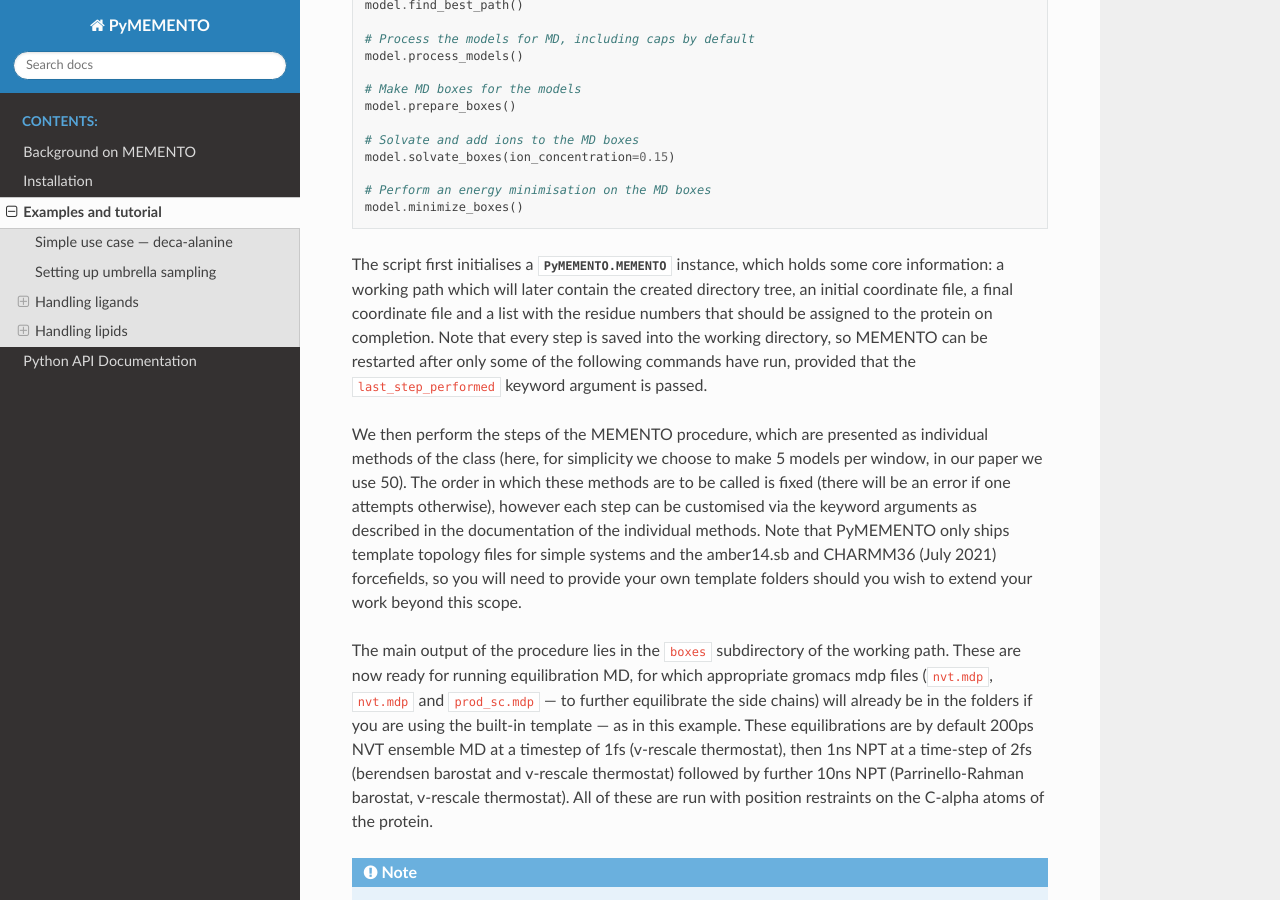
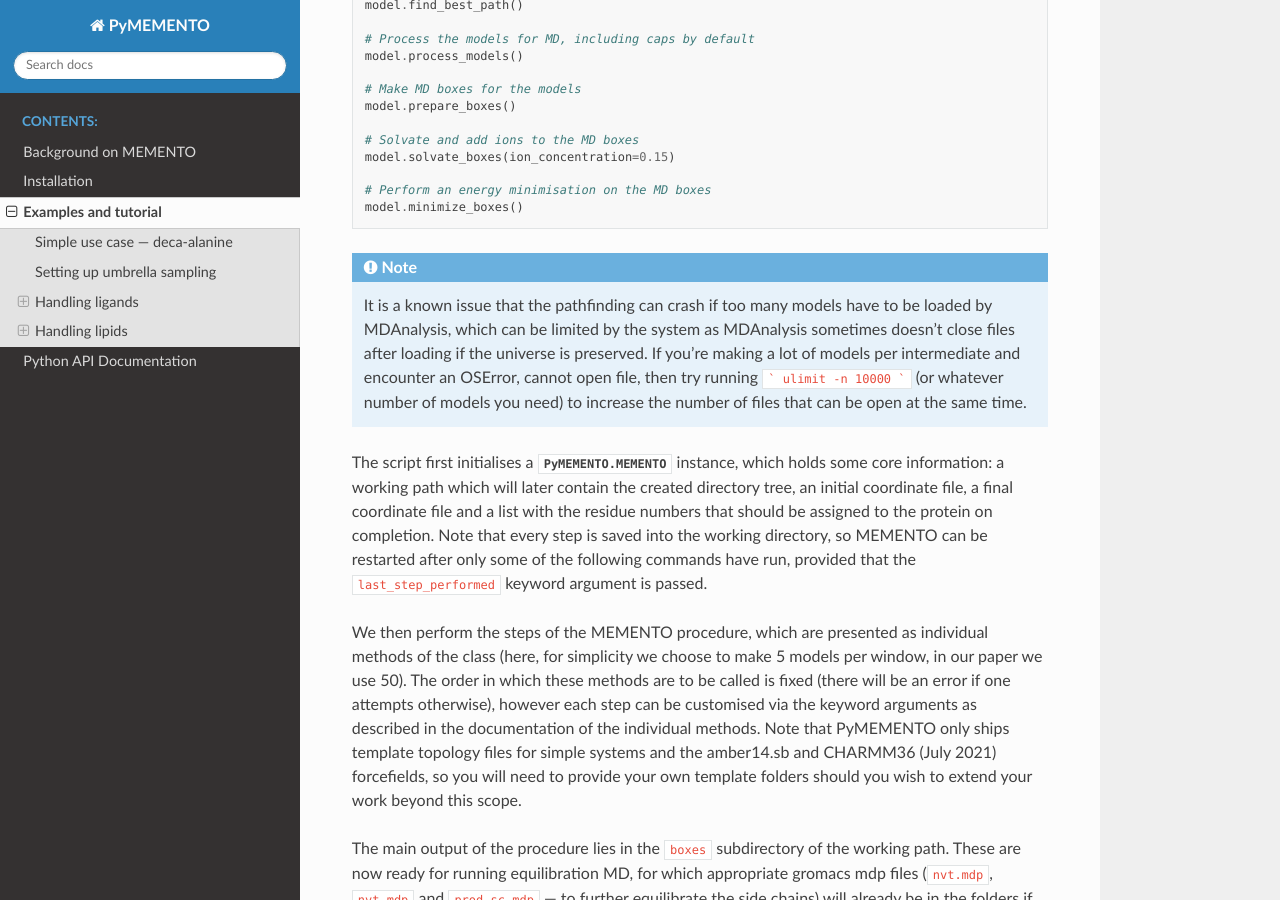
Before and after one commit to simonlichtinger/PyMEMENTO, a Sphinx documentation site: the page built from docs/examples.rst, in a window 1280 px wide and 900 px high, scrolled down 806 px. Built offline with Sphinx 7.4.7 and the Read the Docs theme 2.0.0, drawn with Linux system fonts in a browser that asks for light colours; the version number could not be read and is left out.

Commit message:
Added note about ulimit to docs

````diff
--- a/docs/examples.rst
+++ b/docs/examples.rst
@@ -48,6 +48,11 @@ Copy these into a location that is convenient for you, and then run the followin
 
     # Perform an energy minimisation on the MD boxes
     model.minimize_boxes()
+
+
+.. note::
+    It is a known issue that the pathfinding can crash if too many models have to be loaded by MDAnalysis, which can be limited by the system as MDAnalysis sometimes doesn't close files after loading if the universe is preserved.
+    If you're making a lot of models per intermediate and encounter an OSError, cannot open file, then try running ``` ulimit -n 10000 ``` (or whatever number of models you need) to increase the number of files that can be open at the same time.
 
 The script first initialises a :class:`PyMEMENTO.MEMENTO` instance, which holds some core information: a working path which will later
 contain the created directory tree, an initial coordinate file, a final coordinate file and a list with the residue numbers that should
````
